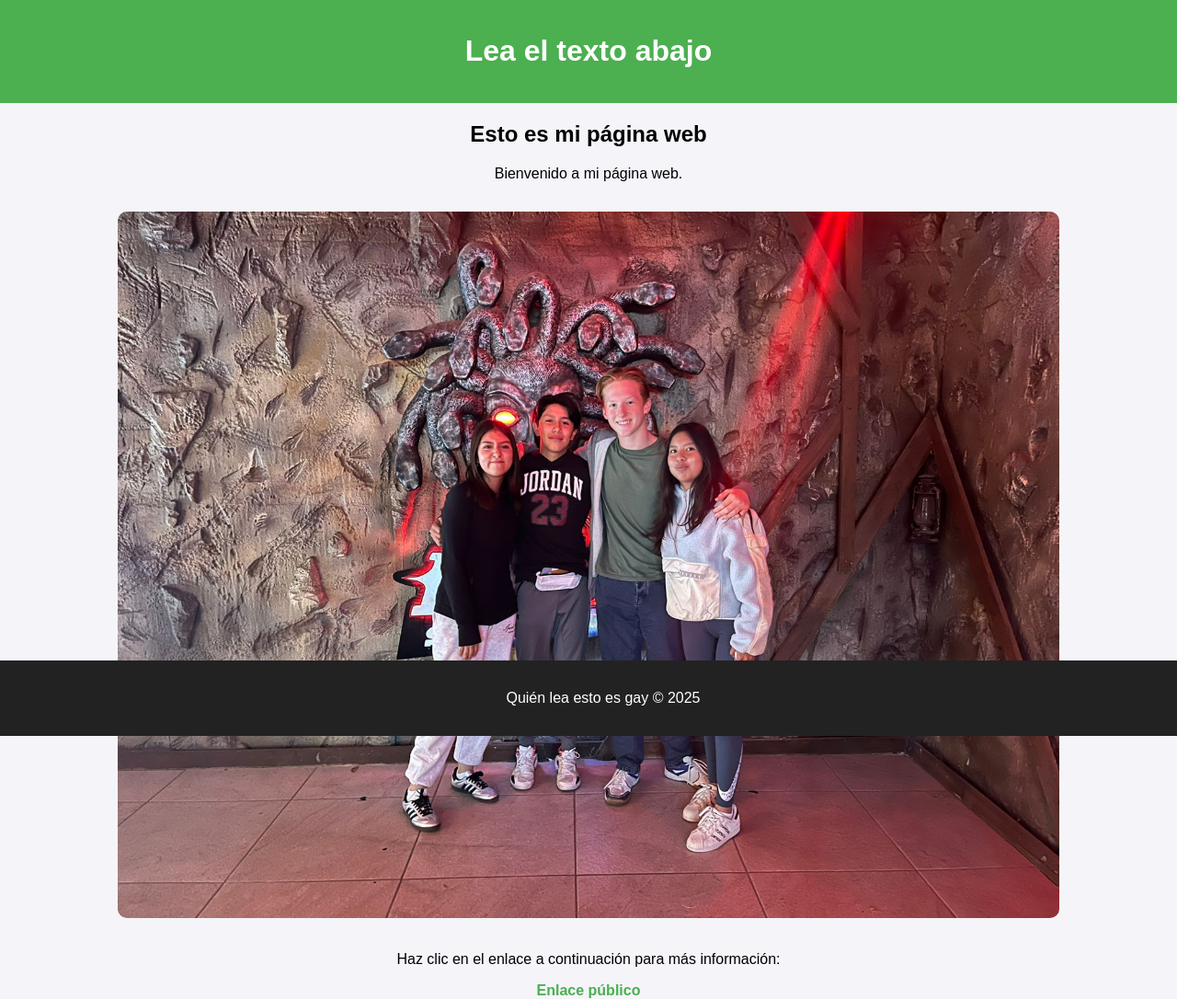
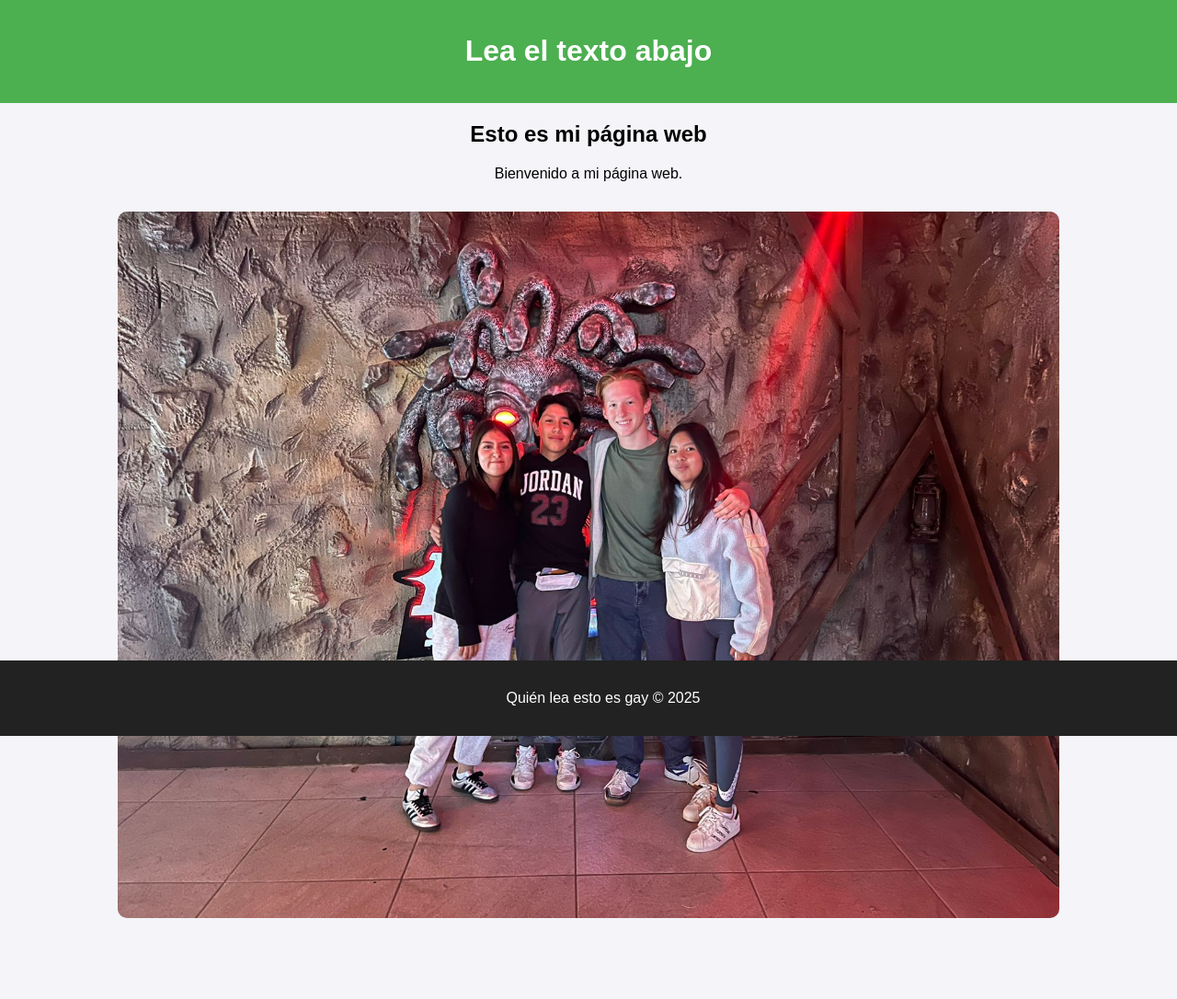
Before and after one commit to PhilippM09/Alex-Sport, a plain HTML site: page index.html in a window 1280 px wide. Shown: the whole page at 92% size. After the commit the page ends 1018 px from the top, so only its background shows below. Drawn offline with Linux system fonts and the light colour scheme.

Commit message:
Update index.html

```diff
--- a/index.html
+++ b/index.html
@@ -50,8 +50,6 @@
         <h2>Esto es mi página web</h2>
         <p>Bienvenido a mi página web.</p>
         <img src="WhatsApp%20Bild%202024-11-07%20um%2019.13.03_c2fda94a.jpg" alt="Foto subida por el usuario">
-        <p>Haz clic en el enlace a continuación para más información:</p>
-        <a href="https://example.com" target="_blank">Enlace público</a>
     </main>
 
     <footer>
```
